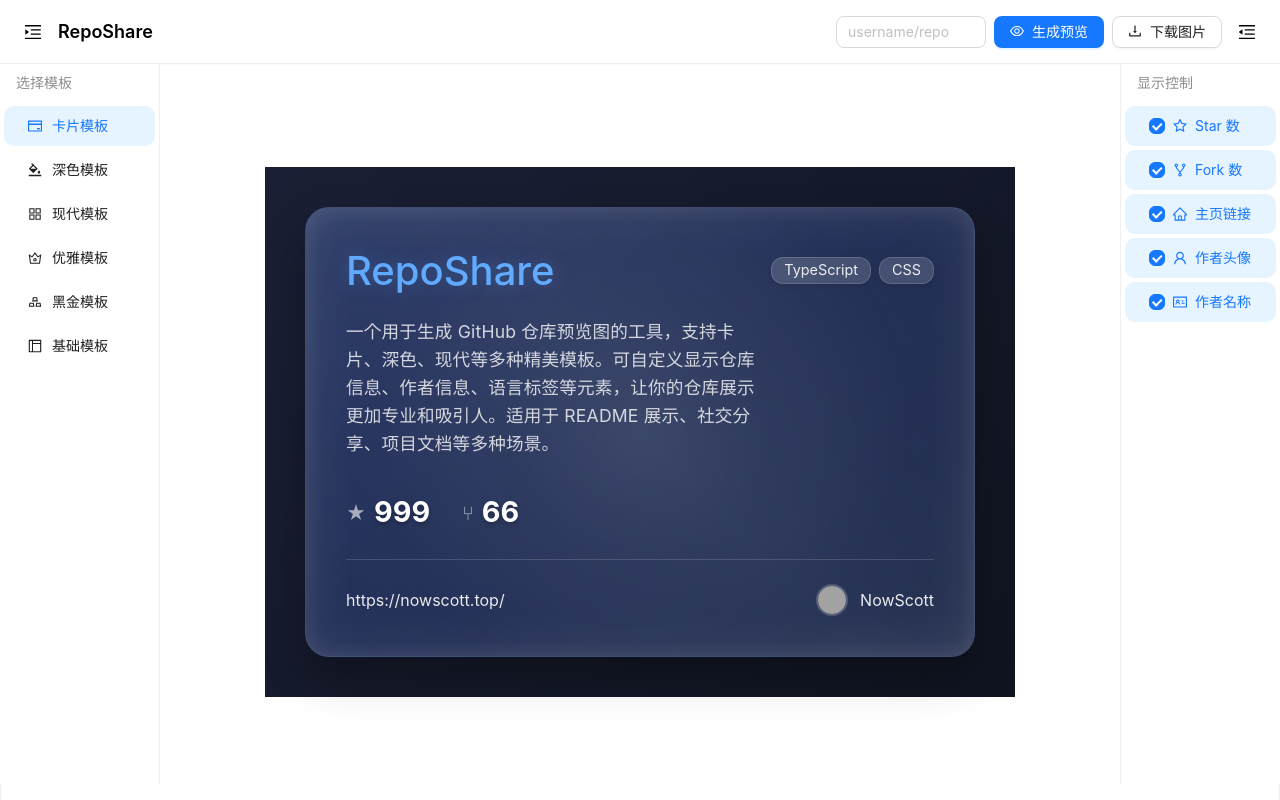
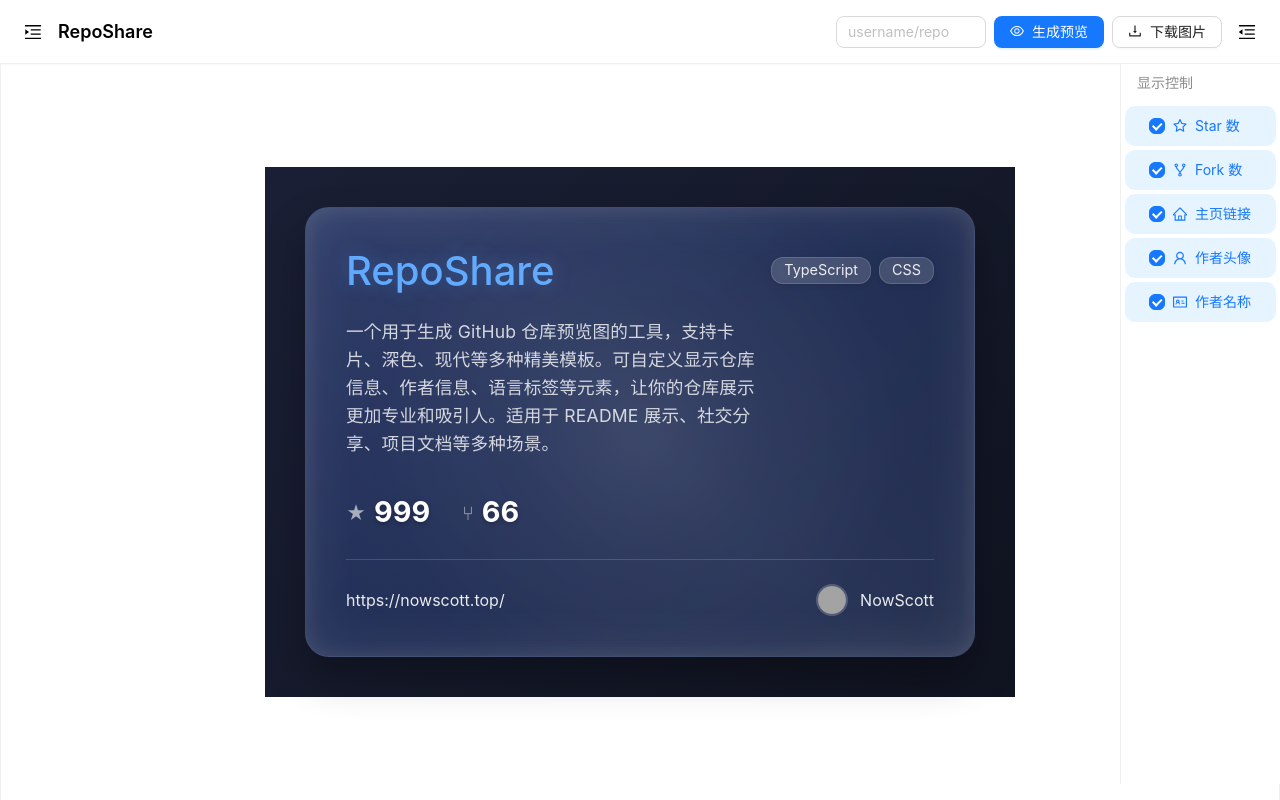
Before and after one commit to nowscott/RepoShare, a React (Vite) app: page / in a window 1280 px wide. Both pictures are taken after a click on the element 33 px from the left and 31 px from the top of the page. Built offline with nearby package versions, Linux system fonts and the light colour scheme; grey boxes are pictures that could not be loaded; a small style sheet from the web is missing.

Commit message:
✨ feat: 实现侧边栏的展开和收起

```diff
--- a/src/App.tsx
+++ b/src/App.tsx
@@ -11,6 +11,8 @@
   const [selectedTemplate, setSelectedTemplate] = useState('card');
   const [isDarkMode, setIsDarkMode] = useState(false);
   const [messageApi, contextHolder] = message.useMessage();
+  const [leftSiderCollapsed, setLeftSiderCollapsed] = useState(false);
+  const [rightSiderCollapsed, setRightSiderCollapsed] = useState(false);
   const [repoData, setRepoData] = useState({
     repoName: 'RepoShare',
     repoDescription: '一个用于生成 GitHub 仓库预览图的工具，支持卡片、深色、现代等多种精美模板。可自定义显示仓库信息、作者信息、语言标签等元素，让你的仓库展示更加专业和吸引人。适用于 README 展示、社交分享、项目文档等多种场景。',
@@ -44,7 +46,13 @@
     >
       {contextHolder}
       <Layout style={{ minHeight: '100vh' }}>
-        <Header isDarkMode={isDarkMode} onSubmit={async (repoUrl) => {
+        <Header
+          isDarkMode={isDarkMode}
+          leftSiderCollapsed={leftSiderCollapsed}
+          rightSiderCollapsed={rightSiderCollapsed}
+          onLeftSiderCollapse={() => setLeftSiderCollapsed(!leftSiderCollapsed)}
+          onRightSiderCollapse={() => setRightSiderCollapsed(!rightSiderCollapsed)}
+          onSubmit={async (repoUrl) => {
           try {
             console.log('开始获取仓库信息:', repoUrl);
             const [owner, repo] = repoUrl.split('/');
@@ -88,6 +96,8 @@
           selectedTemplate={selectedTemplate}
           onTemplateSelect={setSelectedTemplate}
           isDarkMode={isDarkMode}
+          leftSiderCollapsed={leftSiderCollapsed}
+          rightSiderCollapsed={rightSiderCollapsed}
           repoData={repoData}
         />
       </Layout>
--- a/src/components/Header/index.tsx
+++ b/src/components/Header/index.tsx
@@ -9,9 +9,13 @@
 interface HeaderProps {
   isDarkMode: boolean;
   onSubmit: (repoUrl: string) => void;
+  leftSiderCollapsed: boolean;
+  rightSiderCollapsed: boolean;
+  onLeftSiderCollapse: () => void;
+  onRightSiderCollapse: () => void;
 }
 
-const Header: React.FC<HeaderProps> = ({ isDarkMode, onSubmit }) => {
+const Header: React.FC<HeaderProps> = ({ isDarkMode, onSubmit, leftSiderCollapsed, rightSiderCollapsed, onLeftSiderCollapse, onRightSiderCollapse }) => {
   return (
     <AntHeader
       className="app-header"
@@ -30,13 +34,25 @@
       }}
     >
       <div style={{ display: 'flex', alignItems: 'center', gap: '16px' }}>
+        {leftSiderCollapsed ? (
           <MenuUnfoldOutlined
             style={{
               fontSize: '18px',
               color: isDarkMode ? '#ffffff' : '#000000',
               cursor: 'pointer'
             }}
+            onClick={onLeftSiderCollapse}
           />
+        ) : (
+          <MenuFoldOutlined
+            style={{
+              fontSize: '18px',
+              color: isDarkMode ? '#ffffff' : '#000000',
+              cursor: 'pointer'
+            }}
+            onClick={onLeftSiderCollapse}
+          />
+        )}
         <Title
           level={4}
           style={{
@@ -51,13 +67,25 @@
       </div>
       <div style={{ marginLeft: 'auto', flex: '0 1 420px', display: 'flex', alignItems: 'center', gap: '16px' }}>
         <Input onSubmit={onSubmit} />
+        {rightSiderCollapsed ? (
+          <MenuUnfoldOutlined
+            style={{
+              fontSize: '18px',
+              color: isDarkMode ? '#ffffff' : '#000000',
+              cursor: 'pointer'
+            }}
+            onClick={onRightSiderCollapse}
+          />
+        ) : (
           <MenuFoldOutlined
             style={{
               fontSize: '18px',
               color: isDarkMode ? '#ffffff' : '#000000',
               cursor: 'pointer'
             }}
+            onClick={onRightSiderCollapse}
           />
+        )}
       </div>
     </AntHeader>
   );
--- a/src/components/MainContent/index.tsx
+++ b/src/components/MainContent/index.tsx
@@ -10,6 +10,8 @@
   selectedTemplate: string;
   onTemplateSelect: (templateId: string) => void;
   isDarkMode: boolean;
+  leftSiderCollapsed?: boolean;
+  rightSiderCollapsed?: boolean;
   repoData: {
     repoName: string;
     repoDescription: string;
@@ -26,6 +28,8 @@
   selectedTemplate,
   onTemplateSelect,
   isDarkMode,
+  leftSiderCollapsed = false,
+  rightSiderCollapsed = false,
   repoData
 }) => {
   const [controls, setControls] = useState({
@@ -49,7 +53,9 @@
         width={160}
         className="app-sider"
         theme={isDarkMode ? 'dark' : 'light'}
-        style={{ position: 'fixed', left: 0, height: '90vh', top: '64px', zIndex: 20, borderRight: `1px solid ${isDarkMode ? '#303030' : '#f0f0f0'}` }}
+        collapsed={leftSiderCollapsed}
+        collapsedWidth={0}
+        style={{ position: 'fixed', left: 0, height: '90vh', top: '64px', zIndex: 20, borderRight: `1px solid ${isDarkMode ? '#303030' : '#f0f0f0'}`, overflow: 'hidden' }}
       >
         <Sidebar
           selectedTemplate={selectedTemplate}
@@ -65,6 +71,8 @@
         width={160}
         className="app-sider"
         theme={isDarkMode ? 'dark' : 'light'}
+        collapsed={rightSiderCollapsed}
+        collapsedWidth={0}
         style={{ position: 'fixed', right: 0, height: '90vh', top: '64px', zIndex: 20, borderLeft: `1px solid ${isDarkMode ? '#303030' : '#f0f0f0'}` }}
       >
         <PreviewControl
```
Lines whose indentation alone changed are shown as unchanged.
